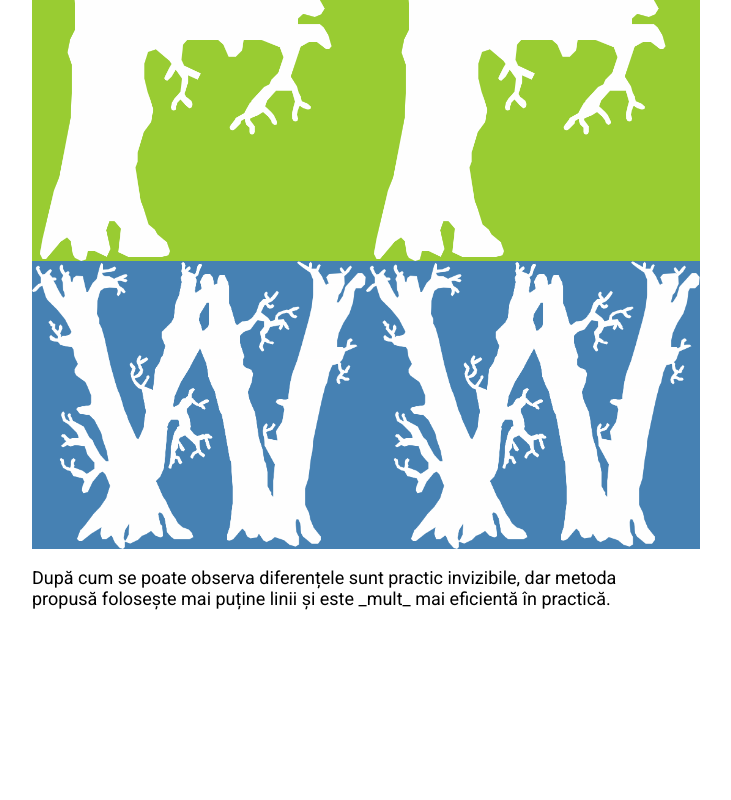
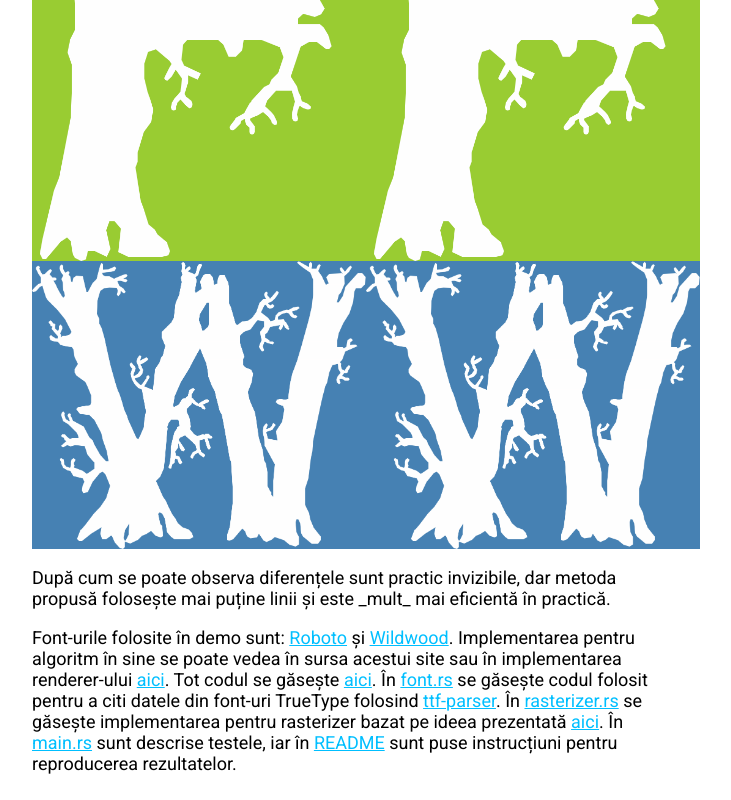
Before and after one commit to AlexandruIca/FlatteningQuadraticBezierCurves, a plain HTML site: page docs/index.html in a window 1280 px wide. Shown: the part 2903-3703 px from the top of the page, without its empty margins (292-1023 px from the left). Before the commit the page ends 3538 px from the top, so only its background shows below. Drawn offline with nearby package versions, Linux system fonts and the light colour scheme.

Commit message:
Give a few credits where it's due and give pointers to the implementation

```diff
--- a/docs/index.html
+++ b/docs/index.html
@@ -184,6 +184,14 @@ convertește c =
     </div>
     <p>
         După cum se poate observa diferențele sunt practic invizibile, dar metoda propusă folosește mai puține linii și este _mult_ mai eficientă în practică.
+    </p>
+    <p>
+        Font-urile folosite în demo sunt: <a href="https://fonts.google.com/specimen/Roboto">Roboto</a> și <a href="https://fontmeme.com/fonts/wildwood-font/">Wildwood</a>.
+        Implementarea pentru algoritm în sine se poate vedea în sursa acestui site sau în implementarea renderer-ului <a href="https://github.com/AlexandruIca/FlatteningQuadraticBezierCurves/blob/master/src/geometry.rs#L140">aici</a>.
+        Tot codul se găsește <a href="https://github.com/AlexandruIca/FlatteningQuadraticBezierCurves/tree/master/src">aici</a>. În <a href="https://github.com/AlexandruIca/FlatteningQuadraticBezierCurves/blob/master/src/font.rs">font.rs</a>
+        se găsește codul folosit pentru a citi datele din font-uri TrueType folosind <a href="https://crates.io/crates/ttf-parser">ttf-parser</a>. În <a href="https://github.com/AlexandruIca/FlatteningQuadraticBezierCurves/blob/master/src/rasterizer.rs">rasterizer.rs</a> se găsește
+        implementarea pentru rasterizer bazat pe ideea prezentată <a href="https://medium.com/@raphlinus/inside-the-fastest-font-renderer-in-the-world-75ae5270c445">aici</a>. În <a href="https://github.com/AlexandruIca/FlatteningQuadraticBezierCurves/blob/master/src/main.rs">main.rs</a> sunt descrise testele, iar în
+        <a href="https://github.com/AlexandruIca/FlatteningQuadraticBezierCurves/blob/master/README.md">README</a> sunt puse instrucțiuni pentru reproducerea rezultatelor.
     </p>
     </article>
 
```
